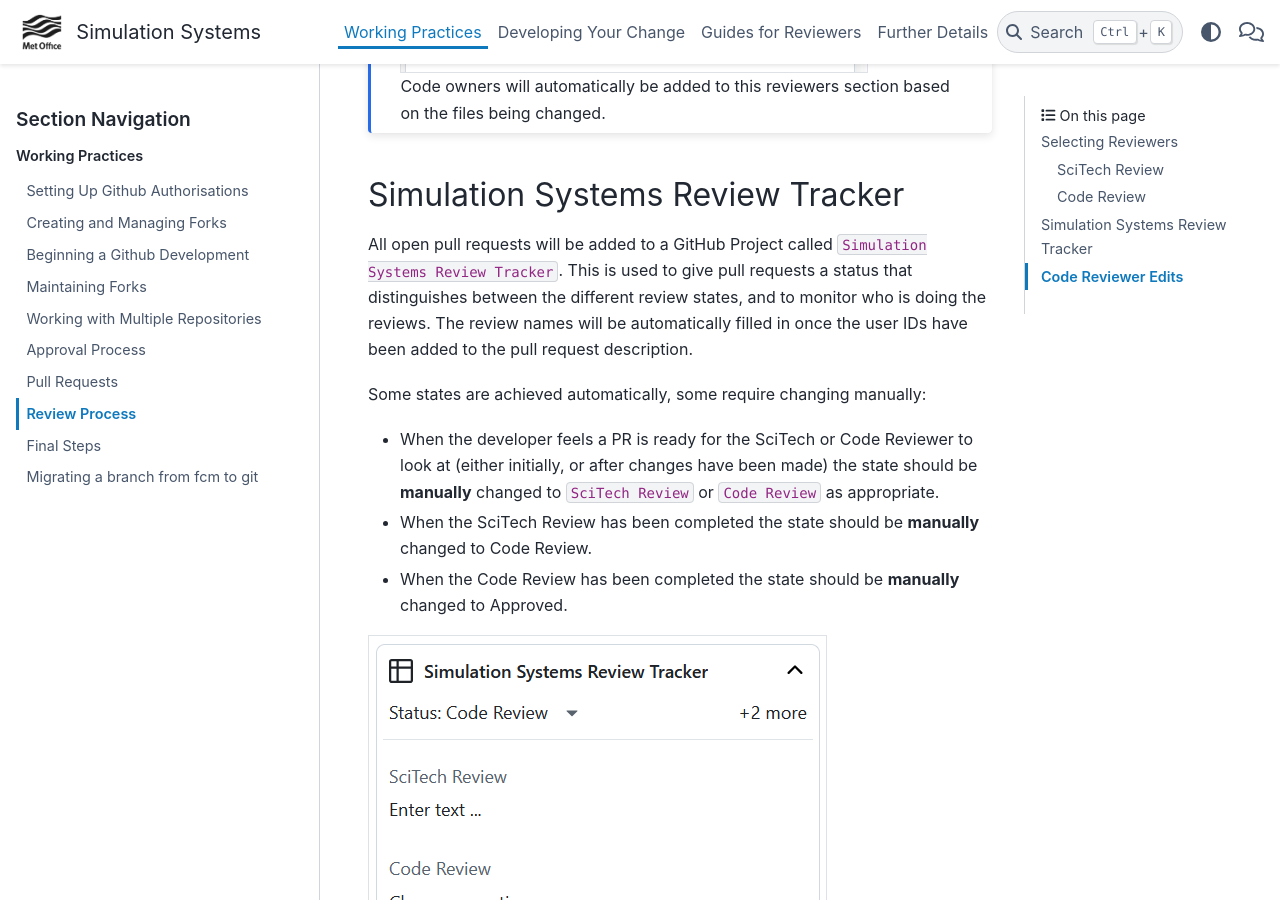
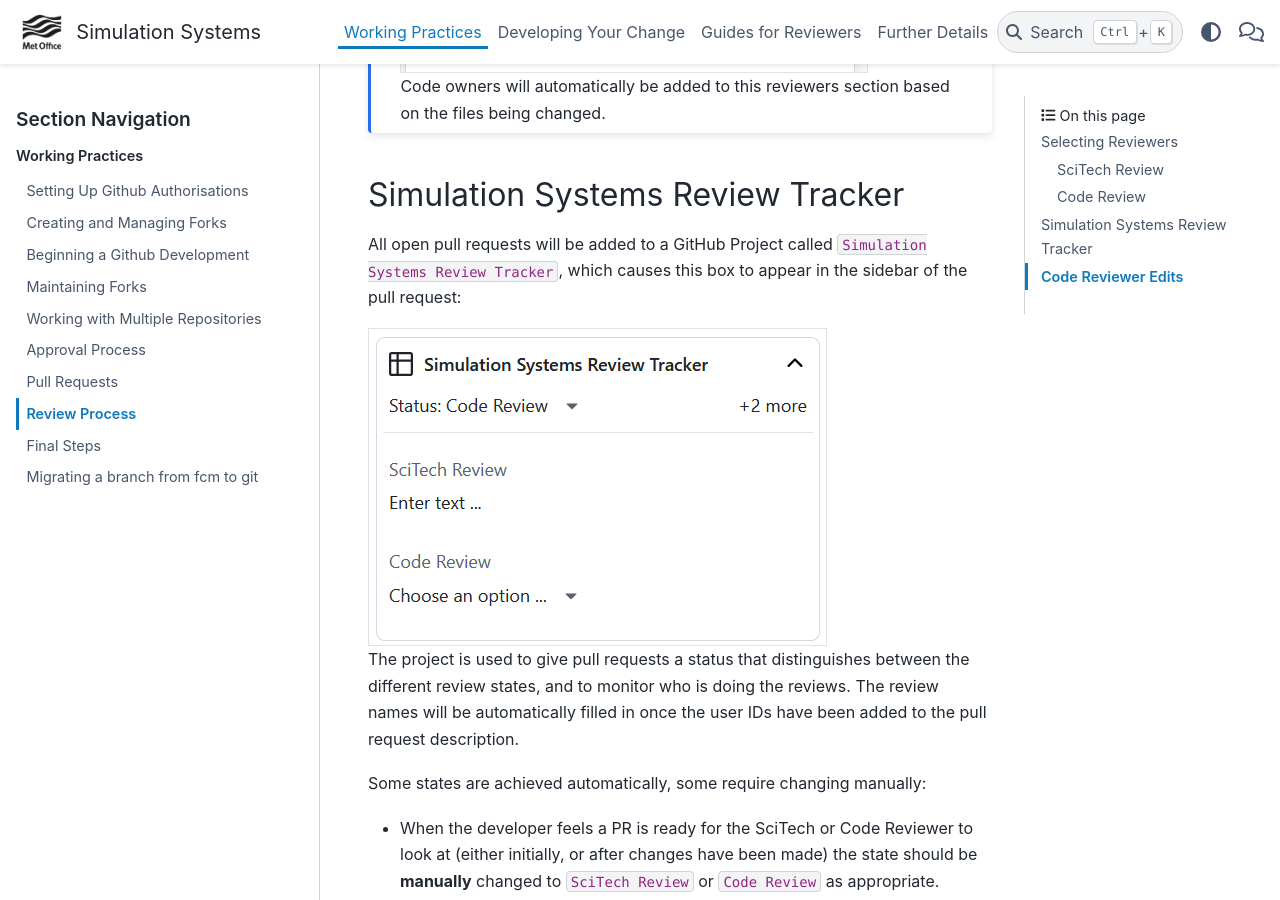
Before and after one commit to MetOffice/simulation-systems, a Sphinx documentation site: the page built from source/WorkingPractices/reviews.rst, in a window 1280 px wide and 900 px high, scrolled down 1555 px. Built offline with Sphinx 7.4.7 and the PyData theme 0.15.4, drawn with Linux system fonts in a browser that asks for light colours.

Commit message:
reshuffle

```diff
--- a/source/WorkingPractices/reviews.rst
+++ b/source/WorkingPractices/reviews.rst
@@ -69,10 +69,19 @@
 ---------------------------------
 
 All open pull requests will be added to a GitHub Project called
-``Simulation Systems Review Tracker``. This is used to give pull requests a
-status that distinguishes between the different review states, and to monitor
-who is doing the reviews. The review names will be automatically filled in
-once the user IDs have been added to the pull request description.
+``Simulation Systems Review Tracker``, which causes this box to appear in the
+sidebar of the pull request:
+
+.. image:: images/gh_screenshots/project_scitech_light.png
+    :class: only-light border
+
+.. image:: images/gh_screenshots/project_scitech_dark.png
+    :class: only-dark border
+
+The project is used to give pull requests a status that distinguishes between
+the different review states, and to monitor who is doing the reviews. The review
+names will be automatically filled in once the user IDs have been added to the
+pull request description.
 
 Some states are achieved automatically, some require changing manually:
 
@@ -86,12 +95,6 @@
 
 * When the Code Review has been completed the state should be **manually**
   changed to Approved.
-
-.. image:: images/gh_screenshots/project_scitech_light.png
-    :class: only-light border
-
-.. image:: images/gh_screenshots/project_scitech_dark.png
-    :class: only-dark border
 
 Automatic changes include:
 
```
